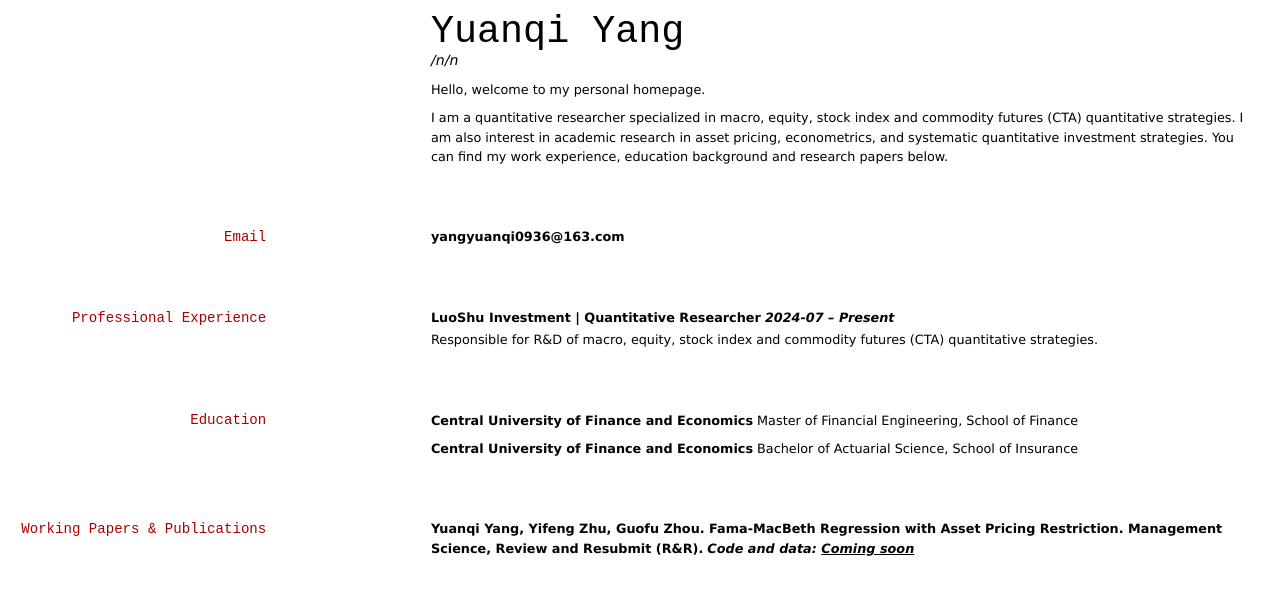
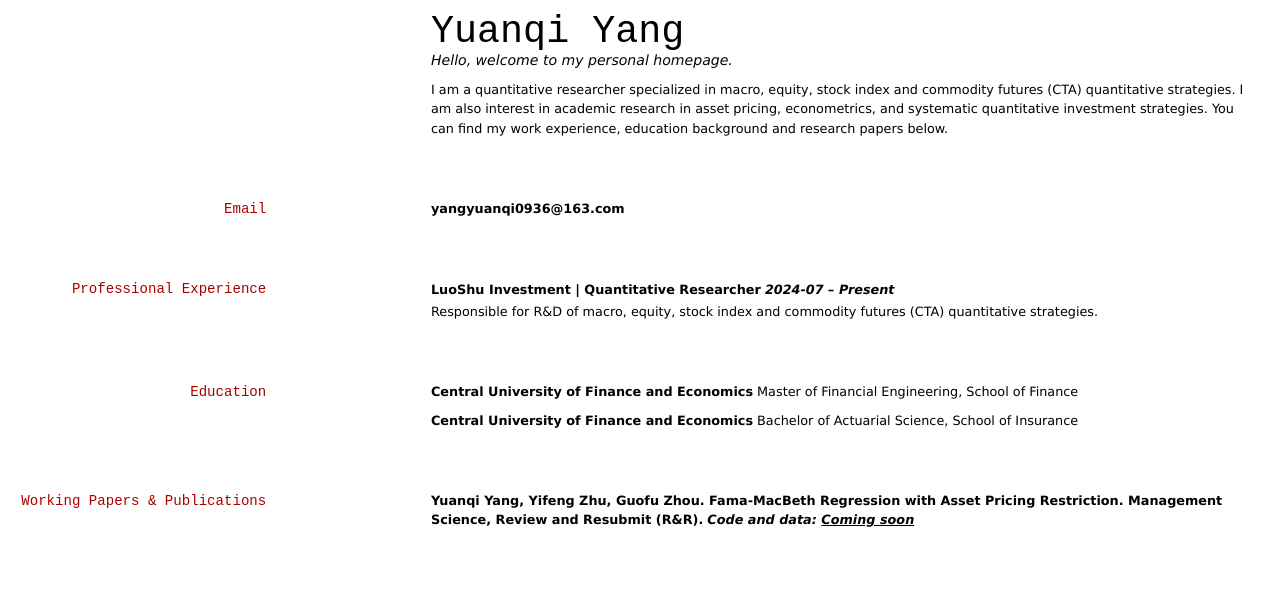
Before and after one commit to YuanqiYangfiance/YuanqiYang-s-Website, a Jekyll site: the page built from index.md, in a window 1280 px wide. Shown: the top 595 px of the page. Built offline with Jekyll 4.4.1, drawn with Linux system fonts in a browser that asks for light colours.

```diff
--- a/index.md
+++ b/index.md
@@ -4,8 +4,6 @@ title: Yuanqi Yang
 ---
 
 # Yuanqi Yang
-
-/n/n
 
 Hello, welcome to my personal homepage.
 
```
